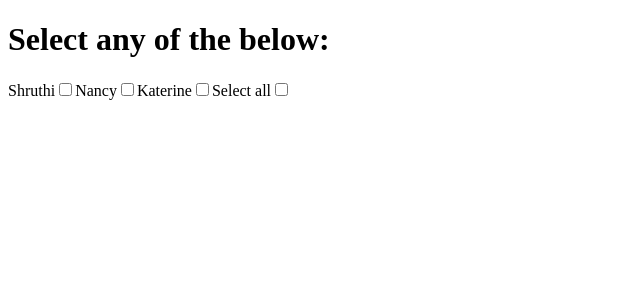
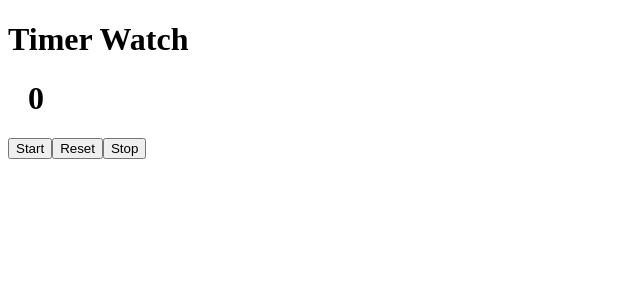
Before and after one commit to shruthi-kv/react-hands-on, a React (Vite) app in the folder my-react-app/: page / in a window 1280 px wide. Shown: the top 300 px of the page, without its empty margins (0-640 px from the left). Built offline with nearby package versions, Linux system fonts and the light colour scheme.

Commit message:
timer- watch

```diff
--- a/my-react-app/src/Demo.jsx
+++ b/my-react-app/src/Demo.jsx
@@ -1,13 +1,15 @@
 import React from 'react';
 import Todo from './HandsOn/Todo';
-import Check from './HandsOn/Check'
+import Check from './HandsOn/Check';
+import Time from './HandsOn/Time';
 
 const Demo = ()=>{
 
     return(
         <>
         {/* <Todo/> */}
-        <Check/>
+        {/* <Check/> */}
+        <Time/>
         </>
     )
 }
--- /dev/null
+++ b/my-react-app/src/HandsOn/Time.jsx
@@ -0,0 +1,39 @@
+import React, { useState, useRef, useEffect } from "react";
+
+const Time = () => {
+  const [time, setTime] = useState(0);
+  const interval = useRef(null);
+
+  const handleStart = () => {
+    if (interval.current != null) return;
+    interval.current = setInterval(() => {
+      setTime((prev) => prev + 1);
+    }, 1000);
+  };
+
+  const handleReset = () =>{
+    setTime(0)
+  }
+
+  const handleStop = () =>{
+    clearInterval(interval.current)
+    interval.current = null
+  }
+
+  useEffect(() => {
+    return () => clearInterval(interval.current);
+  }, []);
+  return (
+    <div>
+      <h1>Timer Watch</h1>
+      <h1 style={{ marginLeft: "20px" }}>{time}</h1>
+      <div>
+        <button onClick={handleStart}>Start</button>
+        <button onClick={handleReset}> Reset</button>
+        <button onClick={handleStop}>Stop</button>
+      </div>
+    </div>
+  );
+};
+
+export default Time;
```
